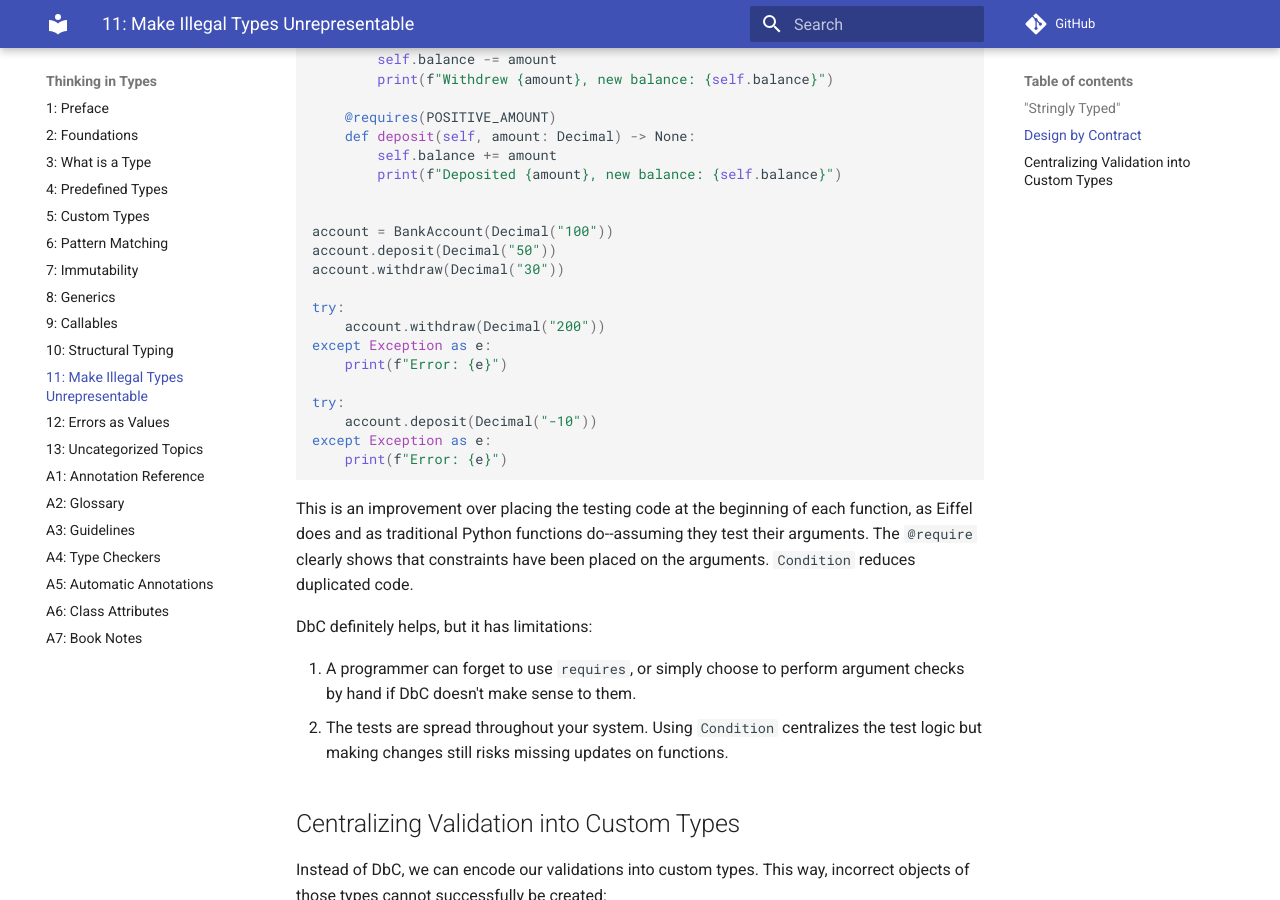
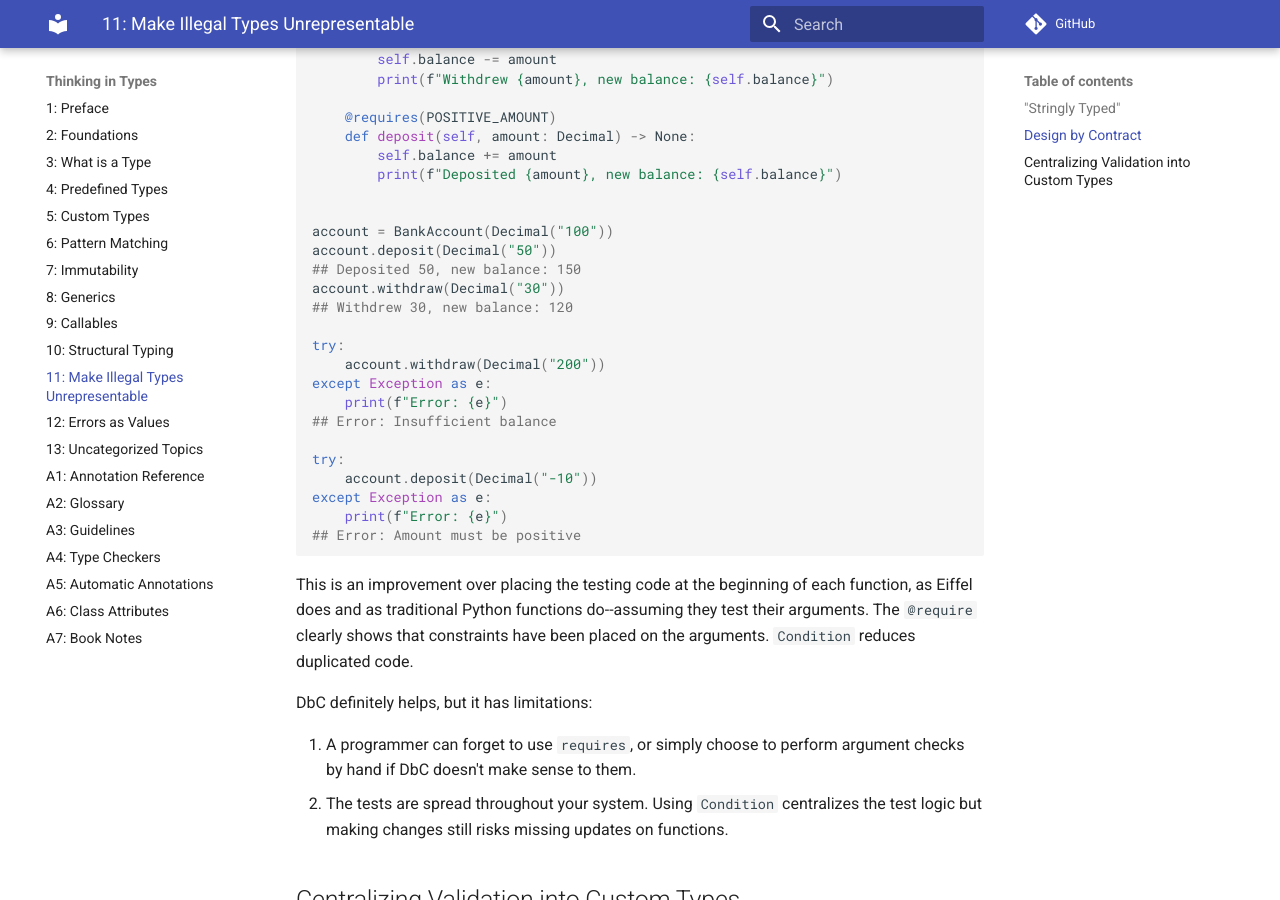
Before and after one commit to ThinkingInTypes/ThinkingInTypes.github.io, an MkDocs documentation site: the page built from Chapters/11_Make_Illegal_Types_Unrepresentable.md, in a window 1280 px wide and 900 px high, scrolled down 2605 px. Built offline with MkDocs 1.6.1 and Material for MkDocs 9.7.7, drawn with Linux system fonts in a browser that asks for light colours; comment, search, counter and statistics services are not loaded; some of the changed text lies outside the part shown.

Commit message:
Update 11_Make_Illegal_Types_Unrepresentable.md

````diff
--- a/Chapters/11_Make_Illegal_Types_Unrepresentable.md
+++ b/Chapters/11_Make_Illegal_Types_Unrepresentable.md
@@ -109,17 +109,21 @@ class BankAccount:
 
 account = BankAccount(Decimal("100"))
 account.deposit(Decimal("50"))
+## Deposited 50, new balance: 150
 account.withdraw(Decimal("30"))
+## Withdrew 30, new balance: 120
 
 try:
     account.withdraw(Decimal("200"))
 except Exception as e:
     print(f"Error: {e}")
+## Error: Insufficient balance
 
 try:
     account.deposit(Decimal("-10"))
 except Exception as e:
     print(f"Error: {e}")
+## Error: Amount must be positive
 ```
 
 This is an improvement over placing the testing code at the beginning of each function, as Eiffel does and as traditional Python functions do--assuming they test their arguments.
@@ -185,15 +189,19 @@ class BankAccount:
 
 account = BankAccount(Balance(Amount(100)))
 account.deposit(Amount(50))
+## Deposited 50, balance: 150
 account.withdraw(Amount(30))
+## Withdrew 30, balance: 120
 
 try:
     account.withdraw(Amount(200))  # Too much
 except ValueError as e:
     print(f"Error: {e}")
+## Error: Amount cannot be negative, got -80
 
 try:
     account.deposit(Amount(-10))  # Invalid amount
 except ValueError as e:
     print(f"Error: {e}")
+## Error: Amount cannot be negative, got -10
 ```
````
